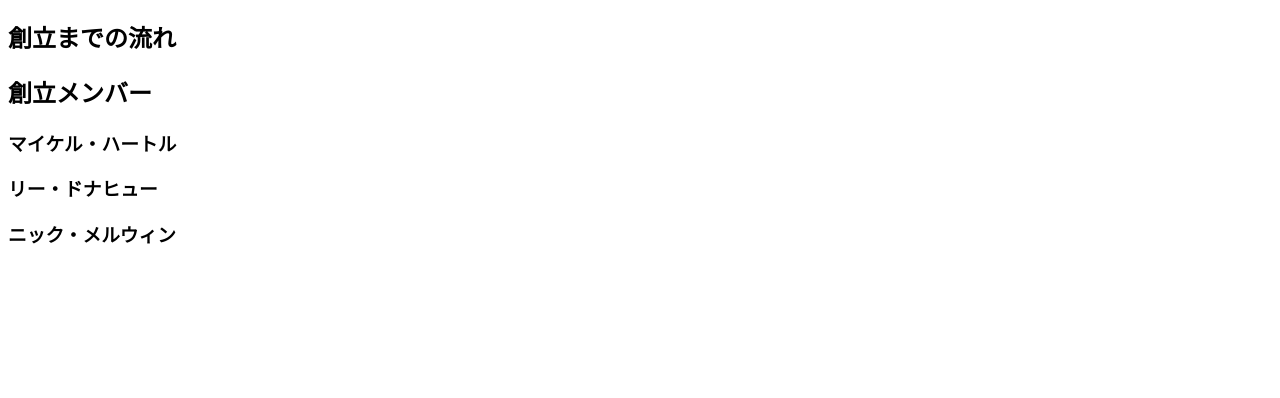
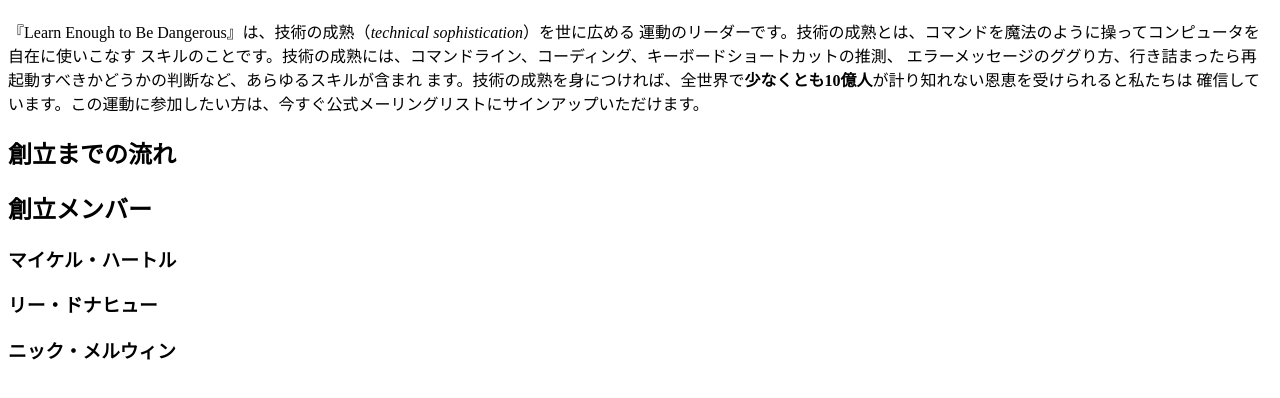
Before and after one commit to blatank/sample_website, a plain HTML site: page index.html in a window 1280 px wide. Shown: the part 70-468 px from the top of the page. Drawn offline with Linux system fonts and the light colour scheme.

Commit message:
fixed 2.2

```diff
--- a/index.html
+++ b/index.html
@@ -6,6 +6,15 @@
   </head>
   <body>
     <h1>Learn Enoughのあらまし</h1>
+
+    <p>
+      『Learn Enough to Be Dangerous』は、技術の成熟（<em>technical sophistication</em>）を世に広める
+      運動のリーダーです。技術の成熟とは、コマンドを魔法のように操ってコンピュータを自在に使いこなす
+      スキルのことです。技術の成熟には、コマンドライン、コーディング、キーボードショートカットの推測、
+      エラーメッセージのググり方、行き詰まったら再起動すべきかどうかの判断など、あらゆるスキルが含まれ
+      ます。技術の成熟を身につければ、全世界で<strong>少なくとも10億人</strong>が計り知れない恩恵を受けられると私たちは
+      確信しています。この運動に参加したい方は、今すぐ公式メーリングリストにサインアップいただけます。
+    </p>
 
     <h2>創立までの流れ</h2>
 
```
